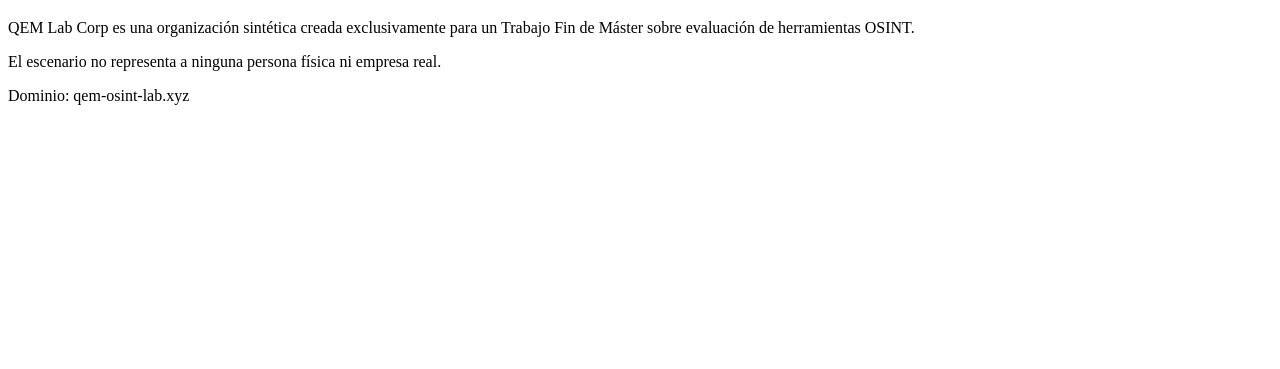
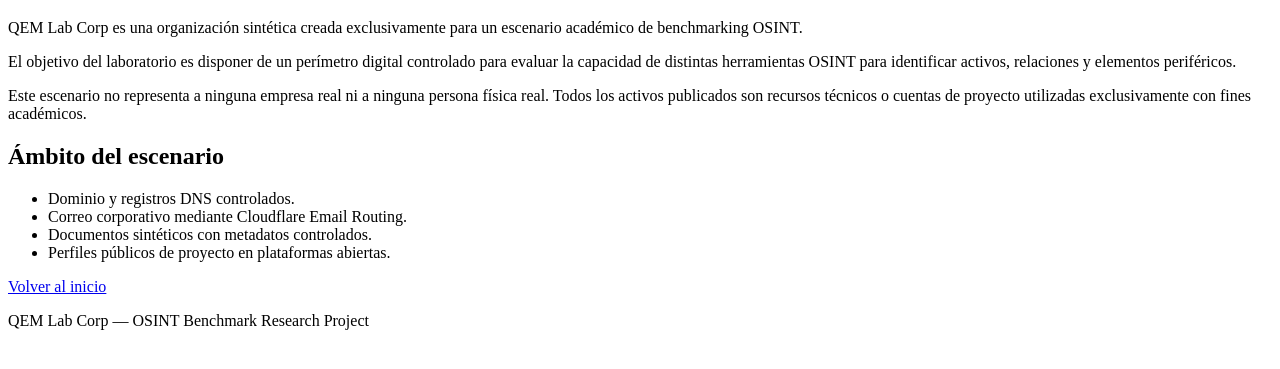
Before and after one commit to qem-osint-lab/qem-osint-lab.github.io, a plain HTML site: page about.html in a window 1280 px wide. Shown: the part 61-430 px from the top of the page. Drawn offline with Linux system fonts and the light colour scheme.

Commit message:
Update about.html

```diff
--- a/about.html
+++ b/about.html
@@ -2,12 +2,49 @@
 <html lang="es">
 <head>
   <meta charset="UTF-8">
-  <title>About - QEM Lab Corp</title>
+  <meta name="description" content="About QEM Lab Corp">
+  <meta name="keywords" content="QEM, OSINT, benchmark, research">
+  <meta name="author" content="QEM Lab Corp">
+  <title>Acerca de QEM Lab Corp</title>
 </head>
 <body>
-  <h1>Acerca de QEM Lab Corp</h1>
-  <p>QEM Lab Corp es una organización sintética creada exclusivamente para un Trabajo Fin de Máster sobre evaluación de herramientas OSINT.</p>
-  <p>El escenario no representa a ninguna persona física ni empresa real.</p>
-  <p>Dominio: qem-osint-lab.xyz</p>
+  <header>
+    <h1>Acerca de QEM Lab Corp</h1>
+  </header>
+
+  <main>
+    <p>
+      QEM Lab Corp es una organización sintética creada exclusivamente para un escenario
+      académico de benchmarking OSINT.
+    </p>
+
+    <p>
+      El objetivo del laboratorio es disponer de un perímetro digital controlado para evaluar
+      la capacidad de distintas herramientas OSINT para identificar activos, relaciones y
+      elementos periféricos.
+    </p>
+
+    <p>
+      Este escenario no representa a ninguna empresa real ni a ninguna persona física real.
+      Todos los activos publicados son recursos técnicos o cuentas de proyecto utilizadas
+      exclusivamente con fines académicos.
+    </p>
+
+    <h2>Ámbito del escenario</h2>
+    <ul>
+      <li>Dominio y registros DNS controlados.</li>
+      <li>Correo corporativo mediante Cloudflare Email Routing.</li>
+      <li>Documentos sintéticos con metadatos controlados.</li>
+      <li>Perfiles públicos de proyecto en plataformas abiertas.</li>
+    </ul>
+
+    <p>
+      <a href="index.html">Volver al inicio</a>
+    </p>
+  </main>
+
+  <footer>
+    <p>QEM Lab Corp — OSINT Benchmark Research Project</p>
+  </footer>
 </body>
 </html>
```
